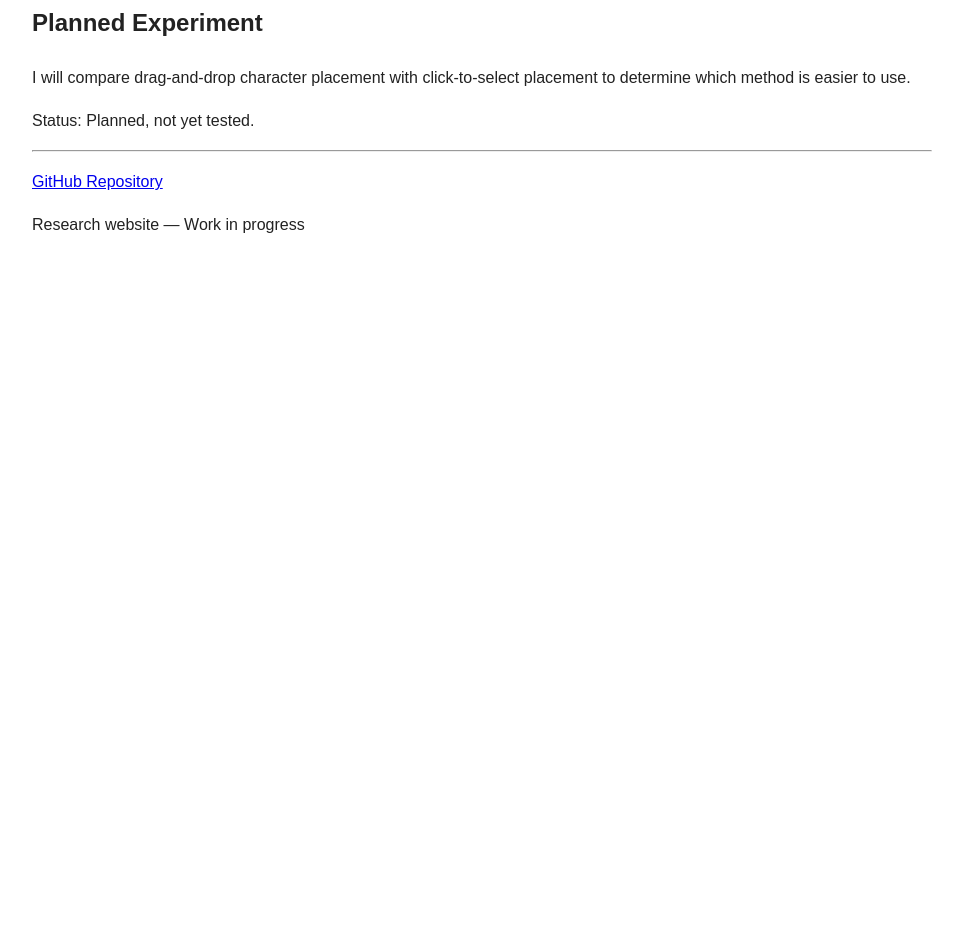
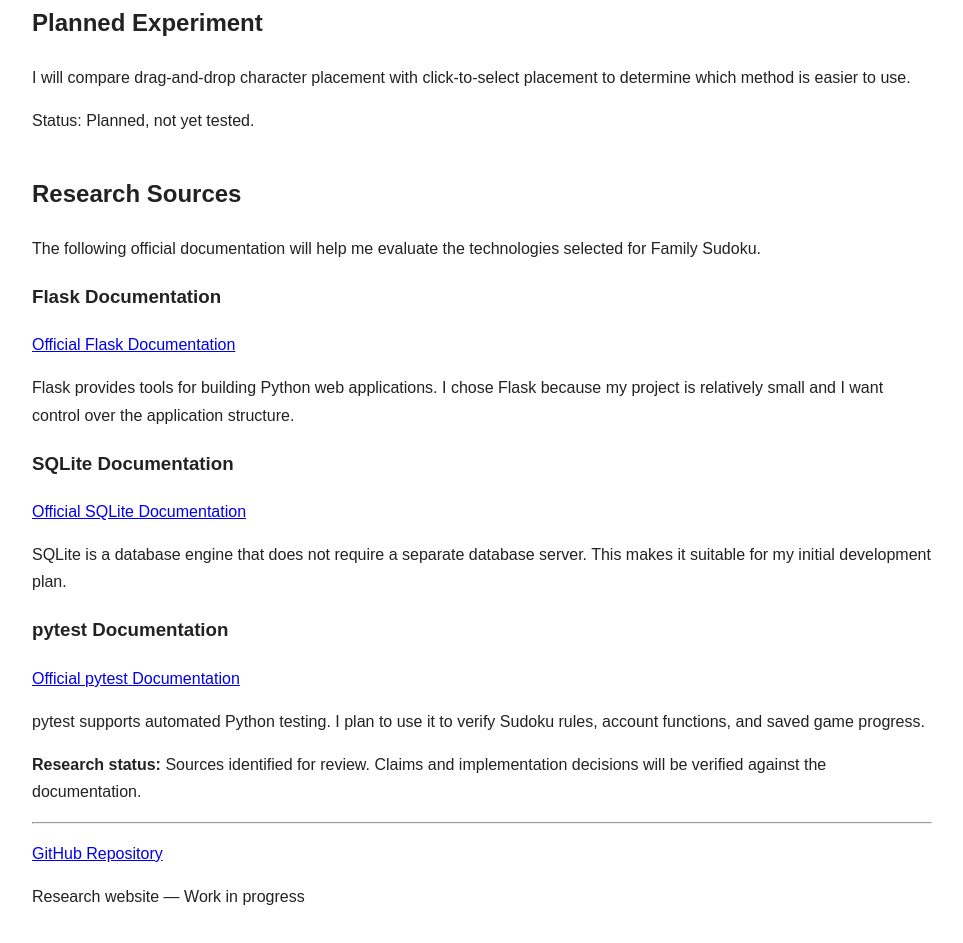
Before and after one commit to mmm286masud/family-sudoku, a plain HTML site: page research-site/index.html in a window 1280 px wide. Shown: the part 811-1754 px from the top of the page, without its empty margins (158-1121 px from the left). Before the commit the page ends 1126 px from the top, so only its background shows below. Drawn offline with Linux system fonts and the light colour scheme.

Commit message:
Add research sources section to index.html
Added a new section for research sources with documentation links and descriptions for Flask, SQLite, and pytest.

```diff
--- a/research-site/index.html
+++ b/research-site/index.html
@@ -35,6 +35,7 @@
             <a href="#research">Research</a>
             <a href="#decisions">Decisions</a>
             <a href="#experiment">Experiment</a>
+            <a href="#sources">Sources</a>
         </nav>
     </header>
 
@@ -85,6 +86,62 @@
             </p>
             <p>Status: Planned, not yet tested.</p>
         </section>
+
+<section id="sources">
+    <h2>Research Sources</h2>
+
+    <p>
+        The following official documentation will help
+        me evaluate the technologies selected for
+        Family Sudoku.
+    </p>
+
+    <h3>Flask Documentation</h3>
+    <p>
+        <a href="https://flask.palletsprojects.com/">
+            Official Flask Documentation
+        </a>
+    </p>
+    <p>
+        Flask provides tools for building Python web
+        applications. I chose Flask because my project
+        is relatively small and I want control over
+        the application structure.
+    </p>
+
+    <h3>SQLite Documentation</h3>
+    <p>
+        <a href="https://www.sqlite.org/docs.html">
+            Official SQLite Documentation
+        </a>
+    </p>
+    <p>
+        SQLite is a database engine that does not
+        require a separate database server.
+        This makes it suitable for my initial
+        development plan.
+    </p>
+
+    <h3>pytest Documentation</h3>
+    <p>
+        <a href="https://docs.pytest.org/">
+            Official pytest Documentation
+        </a>
+    </p>
+    <p>
+        pytest supports automated Python testing.
+        I plan to use it to verify Sudoku rules,
+        account functions, and saved game progress.
+    </p>
+
+    <p>
+        <strong>Research status:</strong>
+        Sources identified for review.
+        Claims and implementation decisions
+        will be verified against the documentation.
+    </p>
+</section>
+
     </main>
 
     <footer>
```
